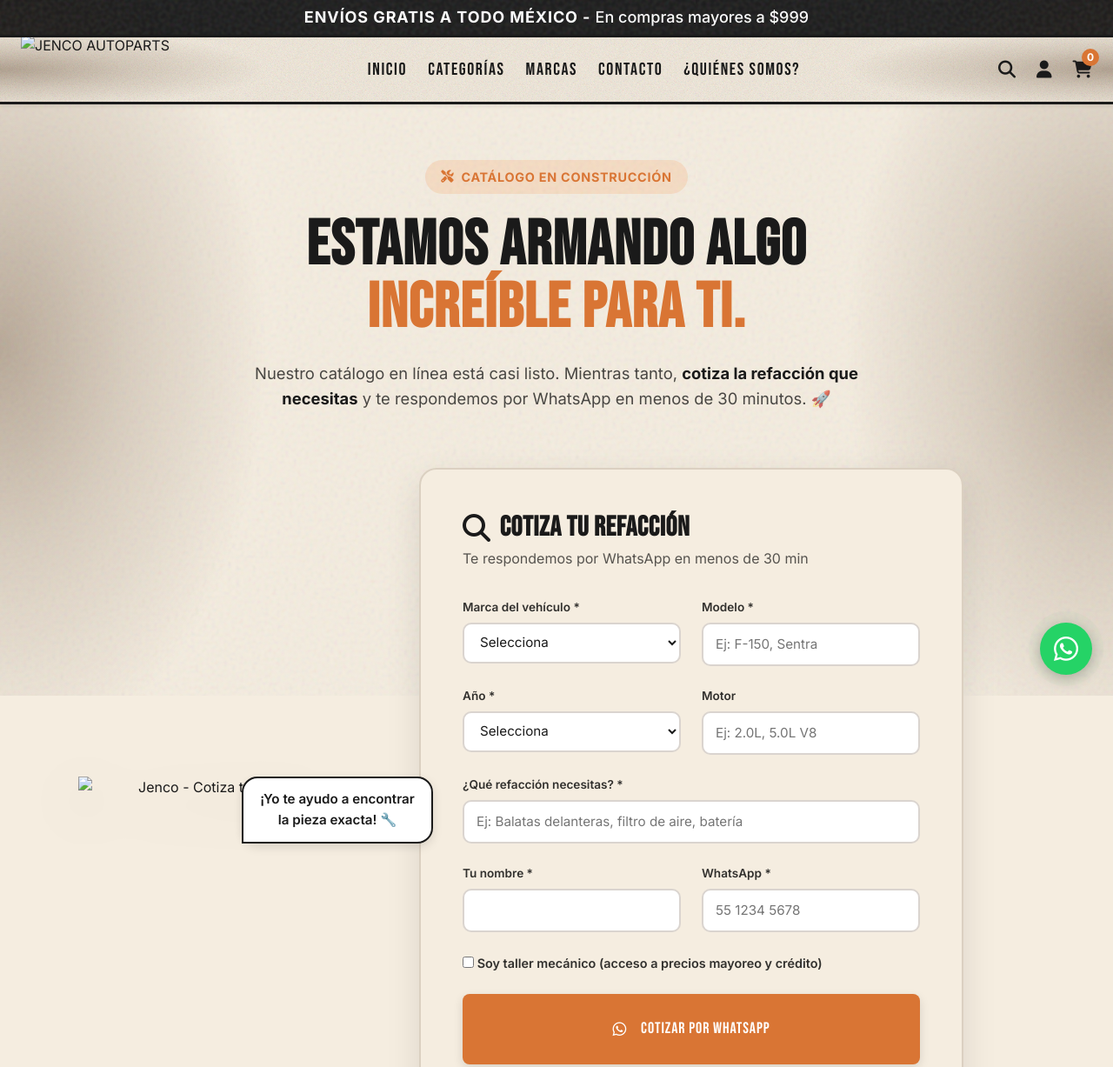
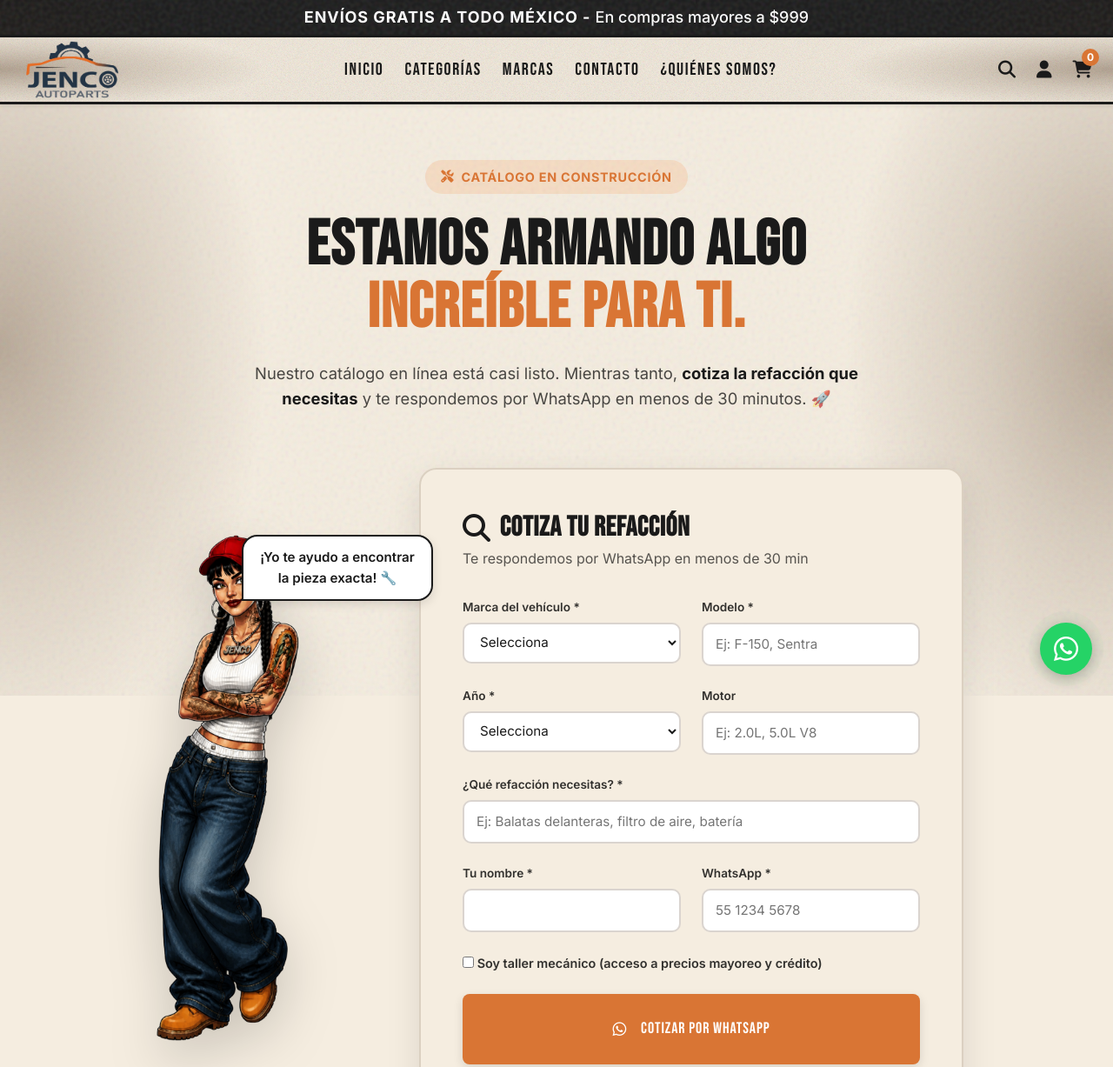
Before and after one commit to jenco-autoparts/jencoautoparts-web, a plain HTML site: page catalogo.html in a window 1280 px wide. Shown: the top 1227 px of the page at 87% size. Drawn offline with Linux system fonts and the light colour scheme.

Commit message:
Add files via upload

```diff
--- a/catalogo.html
+++ b/catalogo.html
@@ -6,7 +6,7 @@
   <title>Catálogo — JENCO AUTOPARTS</title>
   <meta name="description" content="Estamos trabajando en nuestro catálogo en línea. Mientras tanto, cotiza tu refacción por WhatsApp y te respondemos en minutos.">
 
-  <link rel="icon" type="image/png" href="assets/logos/jenco-iso-32.png">
+  <link rel="icon" type="image/png" href="logos/jenco-iso-32.png">
   <link rel="preconnect" href="https://fonts.googleapis.com">
   <link rel="preconnect" href="https://fonts.gstatic.com" crossorigin>
   <link href="https://fonts.googleapis.com/css2?family=Bebas+Neue&family=Inter:wght@400;500;600;700&display=swap" rel="stylesheet">
@@ -28,7 +28,7 @@
   <header class="header">
     <div class="container header__container">
       <a href="index.html" class="header__logo" aria-label="Inicio - JENCO AUTOPARTS">
-        <img src="assets/logos/jenco-logo-color.png" alt="JENCO AUTOPARTS">
+        <img src="logos/jenco-logo-color.png" alt="JENCO AUTOPARTS">
       </a>
       <nav class="nav" id="mainNav">
         <ul class="nav__list">
@@ -80,7 +80,7 @@
 
           <!-- Jenco a la izquierda -->
           <div class="cotizador-jenco">
-            <img src="assets/jenco/jenco-pose-09.png" alt="Jenco - Cotiza tu refacción">
+            <img src="jenco/jenco-pose-09.png" alt="Jenco - Cotiza tu refacción">
             <div class="cotizador-jenco__bubble">
               ¡Yo te ayudo a encontrar la pieza exacta! 🔧
             </div>
```
Also changed, not shown: contacto.html (+3 -3 lines).
